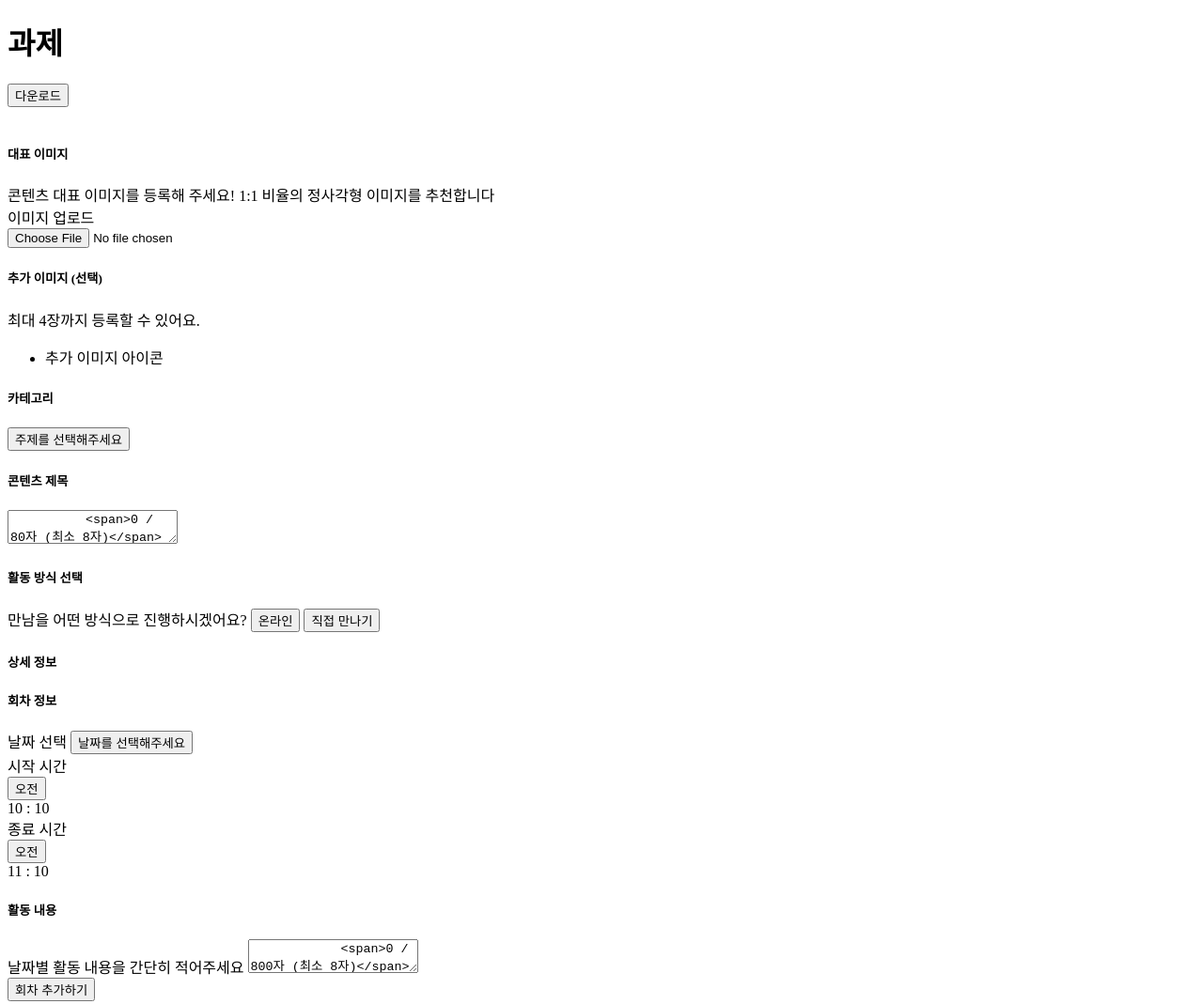
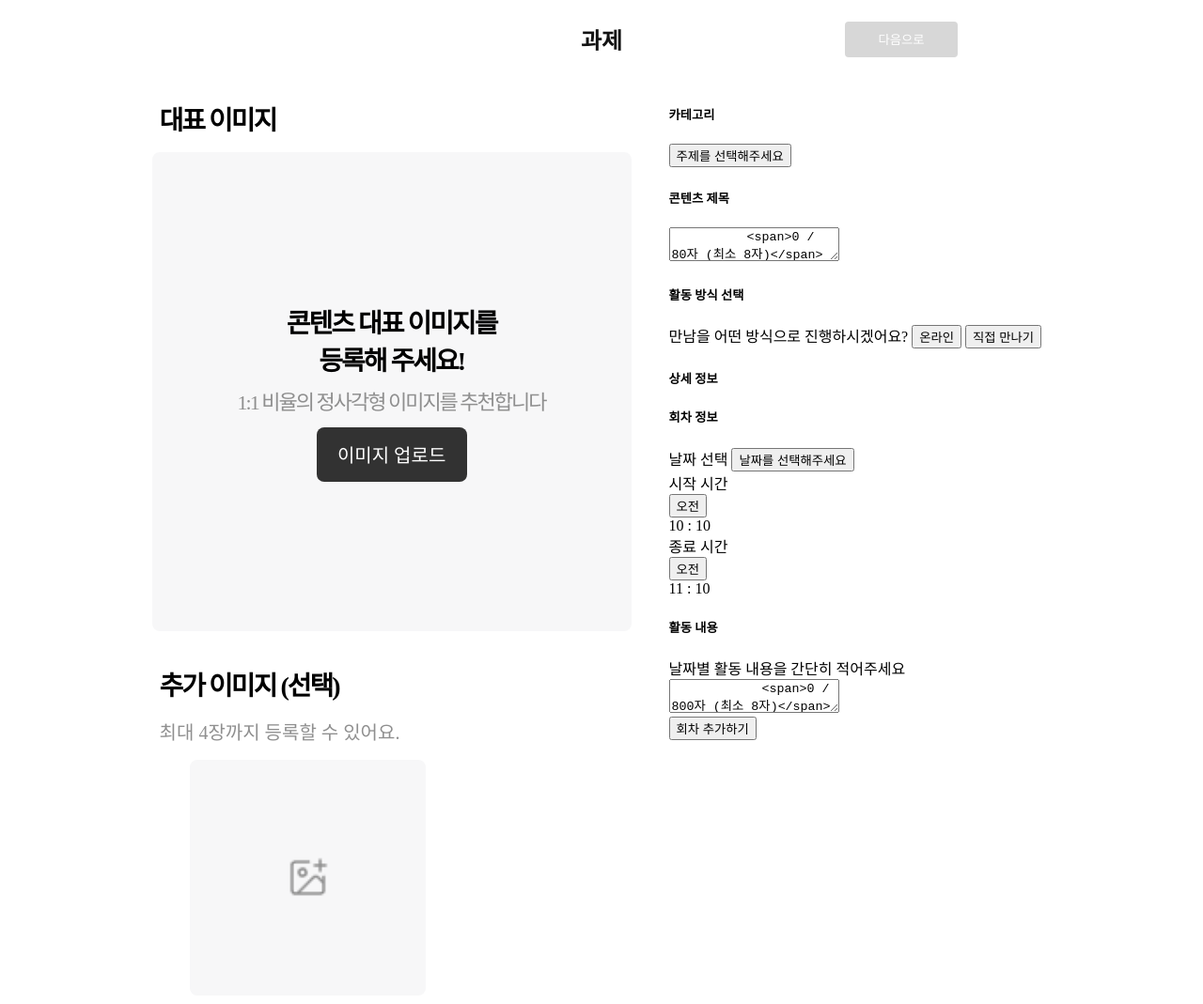
Before and after one commit to somn45/missiondriven_assignment, a website: page public/index.html in a window 1280 px wide. Shown: the whole page at 94% size. Drawn offline with Linux system fonts and the light colour scheme.

Commit message:
헤더 및 이미지 등록 section 디자인 추가

```diff
--- a/public/index.html
+++ b/public/index.html
@@ -3,33 +3,41 @@
   <head>
     <meta charset="UTF-8" />
     <meta name="viewport" content="width=device-width, initial-scale=1.0" />
+    <link rel="stylesheet" href="styles/index.css" />
     <title>Home</title>
   </head>
   <body>
     <header>
       <div></div>
       <h1>과제</h1>
-      <button>다운로드</button>
+      <div>
+        <button>다음으로</button>
+      </div>
     </header>
     <br />
     <main>
-      <section>
+      <section class="image-section">
         <h5>대표 이미지</h5>
+        <form class="image-section-form">
+          <label id="file">
             <div>
-          <form>
-            <label id="file">
+              <div class="image-section-description">
                 <span>콘텐츠 대표 이미지를 등록해 주세요!</span>
                 <span>1:1 비율의 정사각형 이미지를 추천합니다</span>
-              <div>이미지 업로드</div>
+              </div>
+              <div class="image-section-button">이미지 업로드</div>
+            </div>
             <input type="file" form="file" />
           </label>
         </form>
+
         <h5>추가 이미지 (선택)</h5>
         <span>최대 4장까지 등록할 수 있어요.</span>
-          <ul>
-            <li>추가 이미지 아이콘</li>
+        <ul class="addition_image_list">
+          <li>
+            <img src="./images/image-plus.png" alt="추가 이미지 예시" />
+          </li>
         </ul>
-        </div>
       </section>
 
       <section>
--- /dev/null
+++ b/public/styles/index.css
@@ -0,0 +1,135 @@
+body {
+  padding-left: 12%;
+  padding-right: 12%;
+}
+
+header {
+  height: 64px;
+  display: grid;
+  grid-template-columns: repeat(3, 1fr);
+  justify-items: center;
+  align-items: center;
+  h1 {
+    font-size: 24px;
+    font-weight: 700;
+    color: #121212;
+  }
+  button {
+    width: 120px;
+    height: 38px;
+    padding: 8px 12px;
+    background-color: #d7d7d7;
+    border: none;
+    border-radius: 4px;
+    color: white;
+  }
+}
+
+main {
+  display: grid;
+  grid-template-columns: repeat(2, 1fr);
+}
+
+.image-section > h5 {
+  font-size: 28px;
+  font-weight: 700;
+  letter-spacing: -2px;
+  margin: 0;
+  padding: 16px 8px;
+}
+
+.image-section > span {
+  color: #8f8f8f;
+  font-size: 20px;
+  text-align: center;
+  padding: 16px 8px;
+}
+
+.image-section-form {
+  width: 510px;
+  height: 510px;
+  margin-bottom: 20px;
+  background-color: #f7f7f8;
+  border-radius: 8px;
+}
+
+.image-section-form label {
+  width: 100%;
+  height: 100%;
+  display: flex;
+  flex-direction: column;
+  justify-content: center;
+  align-items: center;
+  cursor: pointer;
+}
+
+.image-section-form label > div {
+  width: 342px;
+  height: 191px;
+  display: flex;
+  flex-direction: column;
+  justify-content: space-between;
+  align-items: center;
+}
+
+.image-section-description {
+  display: flex;
+  flex-direction: column;
+  justify-content: center;
+  align-items: center;
+  gap: 8px;
+}
+
+.image-section-description span:first-child {
+  width: 66%;
+  font-size: 28px;
+  font-weight: 700;
+  letter-spacing: -2px;
+  text-align: center;
+}
+
+.image-section-description span:last-child {
+  font-size: 22px;
+  letter-spacing: -2px;
+  color: #8f8f8f;
+  text-align: center;
+}
+
+.image-section-button {
+  width: 160px;
+  height: 58px;
+  background-color: #323232;
+  border-radius: 8px;
+  font-size: 20px;
+  color: white;
+  display: flex;
+  justify-content: center;
+  align-items: center;
+}
+
+.image-section-form input[type="file"] {
+  display: none;
+}
+
+.addition_image_list {
+  display: grid;
+  grid-template-columns: repeat(2, 251px);
+  grid-template-rows: repeat(2, 251px);
+  gap: 8px;
+  list-style-type: none;
+}
+
+.addition_image_list li {
+  width: 251px;
+  height: 251px;
+  background-color: #f7f7f8;
+  border-radius: 8px;
+  display: flex;
+  justify-content: center;
+  align-items: center;
+}
+
+.addition_image_list li img {
+  width: 45px;
+  height: 45px;
+}
```
Also changed, not shown: public/images/image-plus.png (added). Lines whose indentation alone changed are shown as unchanged.
